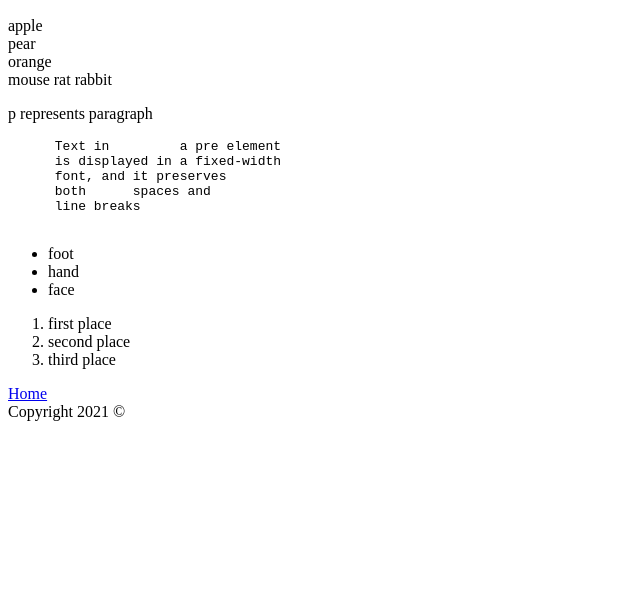
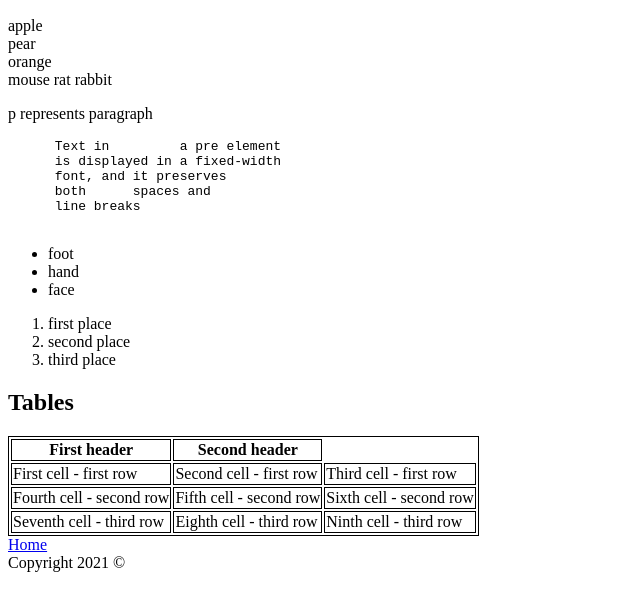
Before and after one commit to DanielRenard/Module_2_Lab_1, a plain HTML site: page index.html in a window 1280 px wide. Shown: the part 110-720 px from the top of the page, without its empty margins (0-640 px from the left). Drawn offline with Linux system fonts and the light colour scheme.

Commit message:
Module 2 Lab 1 part IV

```diff
--- a/index.html
+++ b/index.html
@@ -6,6 +6,11 @@
     <keywords></keywords>
     <author></author>
     <viewport></viewport>
+    <style>
+      table, th, td {
+          border: 1px solid black;
+      }
+  </style>
   </head>
   <body>
     <h1>My HTML learning journey</h1>
@@ -38,6 +43,34 @@
       <li>third place</li>
     </ol>
   </article>
+  <article>
+    <h2>Tables</h2>
+  <table>
+    <thead>
+      <tr>
+        <th `colspan="2"`>First header</th>
+        <th>Second header</th>
+      </tr>
+      </thead>
+      <tbody>
+          <tr>
+            <td `rowspan="2"`>First cell - first row</td>
+            <td>Second cell - first row</td>
+            <td>Third cell - first row</td>
+          </tr>
+          <tr>
+           <td>Fourth cell - second row</td>
+           <td>Fifth cell - second row</td>
+          <td>Sixth cell - second row</td>
+        </tr>
+        <tr>
+          <td>Seventh cell - third row</td>
+          <td>Eighth cell - third row</td>
+          <td>Ninth cell - third row</td>
+      </tr>
+      </tbody>
+  </table>
+  </article>
     <header>
       <nav>
         <!-- works like <a href="/index.html">Home</a> -->
```
